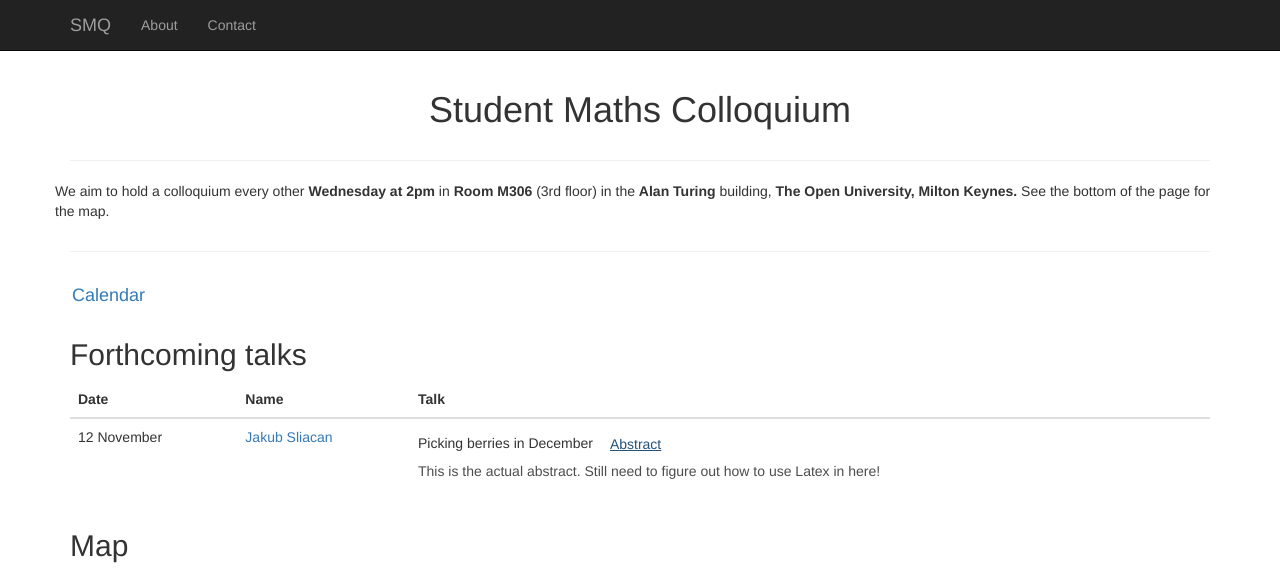
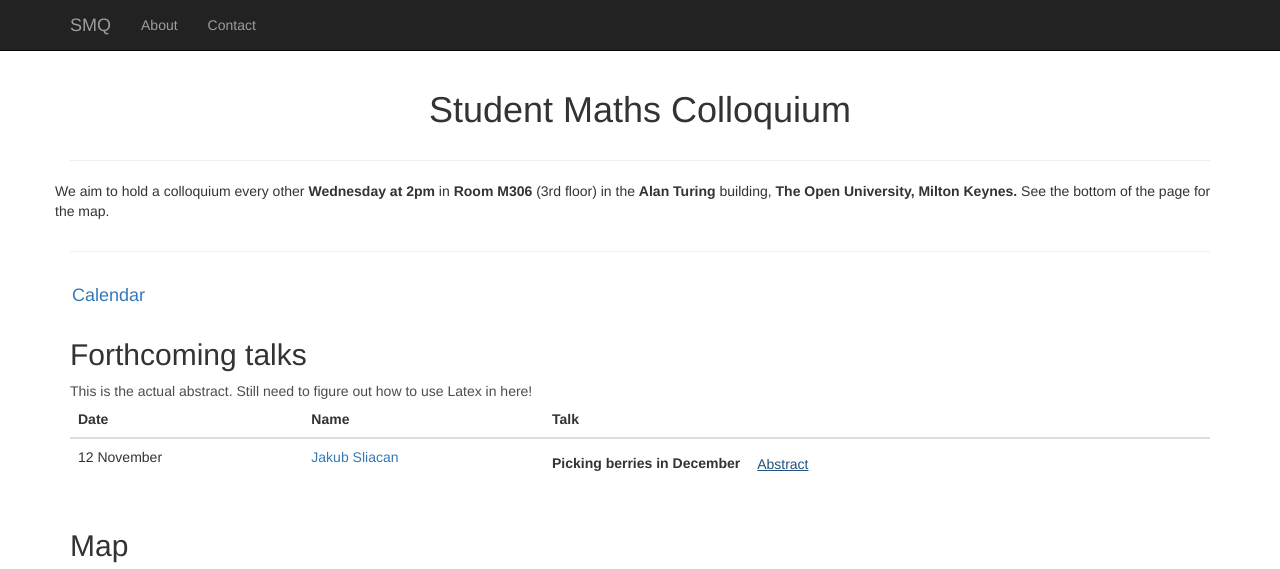
Before and after one commit to mathsq/mathsq.github.io, a plain HTML site: page index.html in a window 1280 px wide. Both pictures are taken after a click on the link "Abstract". Shown: the top 569 px of the page. Drawn offline with Linux system fonts and the light colour scheme.

Commit message:
adding table of talks hmmmsjsdfsd

```diff
--- a/index.html
+++ b/index.html
@@ -125,10 +125,11 @@
 	<tbody>
 	  <tr>
 	    <td> 12 November </td>
-	    <td> <a href="http://sliacan.info" target="_blank">Jakub Sliacan</a> </td>
-	    <td> Picking berries in December <a class="btn btn-link" data-toggle="collapse" href="#collapseAbstractJakub" aria-expanded="true" aria-controls="collapseAbstractJakub">
-		Abstract</a><div class="collapse" id="collapseAbstractJakub"><div class="card card-block" style="color:#4d4d4d"> This is the actual abstract. Still need to figure out how to use Latex in here!</div></div>
+	    <td> <a href="http://www.google.com" target="_blank">Jakub Sliacan</a> </td>
+	    <td> <b>Picking berries in December</b> <a class="btn btn-link" data-toggle="collapse" href="#collapseAbstractJakub" aria-expanded="true" aria-controls="collapseAbstractJakub">
+		Abstract</a>
 	    </td>
+	    <div class="collapse" id="collapseAbstractJakub"><div class="card card-block" style="color:#4d4d4d"> This is the actual abstract. Still need to figure out how to use Latex in here!</div></div>
 	  </tr>
 	</tbody>
       </table>
```
